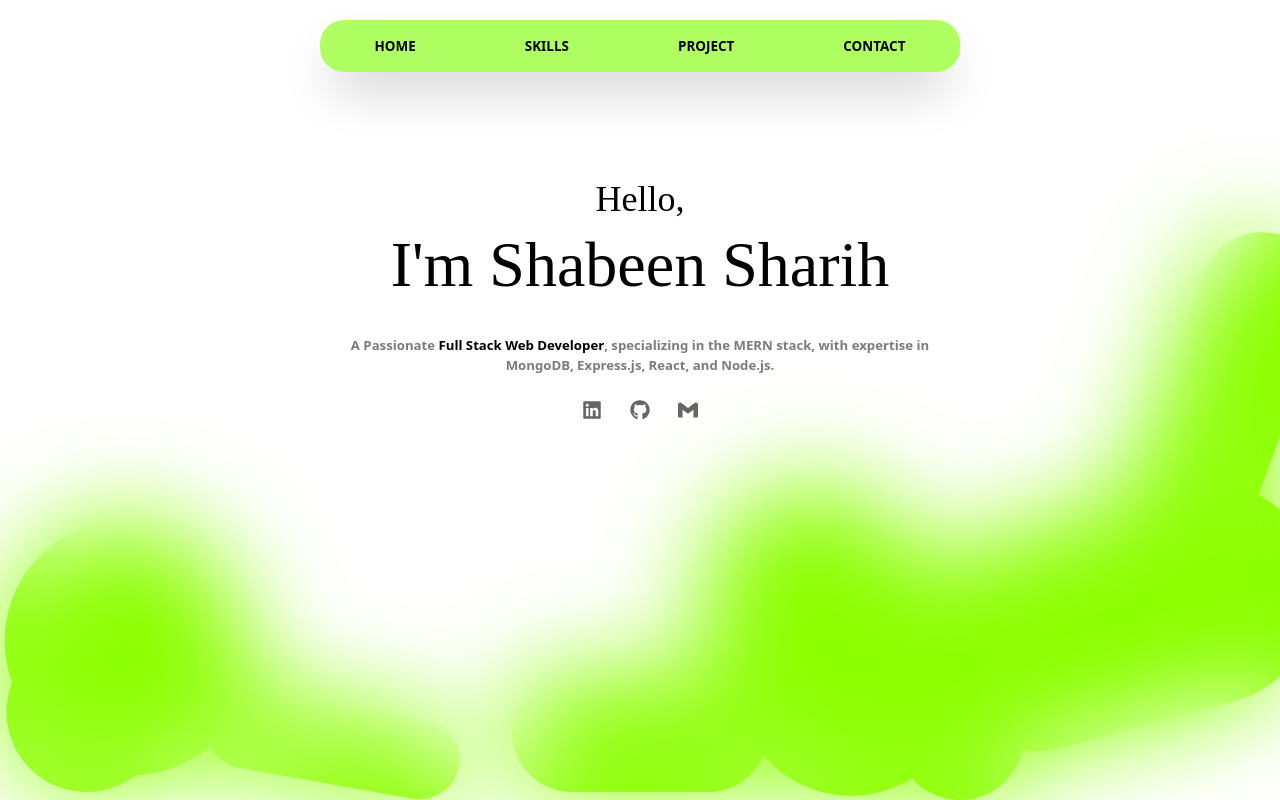
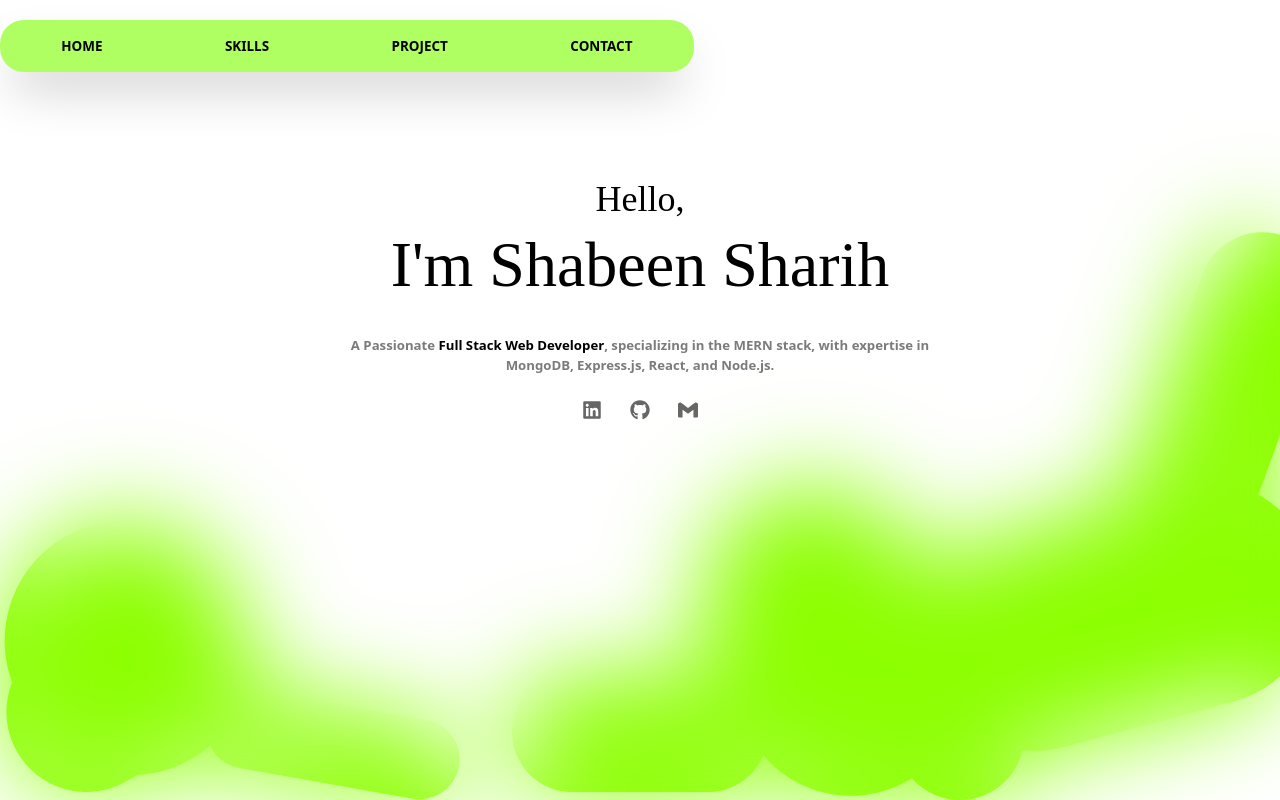
Before and after one commit to shabinx30/Portfolio, a Next.js app: page / in a window 1280 px wide. Built offline with nearby package versions, Linux system fonts and the light colour scheme; a web font is replaced by a local one.

Commit message:
feat: alert added

```diff
--- a/app/api/contact/route.ts
+++ b/app/api/contact/route.ts
@@ -25,7 +25,7 @@ export async function POST(req: Request) {
             text: `Message from ${naam} (${email}):\n\n${message}`,
         });
 
-        return Response.json({ message: "Message sent successfully." });
+        return Response.json({ message: "success" });
     } catch (error) {
         console.log(error);
         return new Response(
--- a/components/Contact.tsx
+++ b/components/Contact.tsx
@@ -4,7 +4,7 @@ import { useAppContext } from "@/context/AppContext";
 import React, { useState } from "react";
 
 const Contacts = () => {
-    const { contactRef } = useAppContext();
+    const { contactRef, setAlert } = useAppContext();
     const [formData, setFormData] = useState({
         naam: "",
         email: "",
@@ -29,7 +29,15 @@ const Contacts = () => {
         });
 
         const data = await response.json();
-        alert(data.message);
+        if (data.message === "success") {
+            setFormData({
+                naam: "",
+                email: "",
+                message: "",
+            });
+        }
+        setAlert({status: true, message: data.message})
+        console.log(data.message)
     };
 
     return (
@@ -76,6 +84,7 @@ const Contacts = () => {
                 <input
                     id="naam"
                     type="text"
+                    value={formData.naam}
                     onChange={handleChange}
                     className="bg-[#3b3b3b] text-white rounded-lg outline-none p-1 h-[2em]"
                 />
@@ -83,12 +92,14 @@ const Contacts = () => {
                 <input
                     id="email"
                     type="email"
+                    value={formData.email}
                     onChange={handleChange}
                     className="bg-[#3b3b3b] text-white rounded-lg outline-none p-1 h-[2em]"
                 />
                 <label htmlFor="message">Message</label>
                 <textarea
                     id="message"
+                    value={formData.message}
                     onChange={handleChange}
                     className="bg-[#3b3b3b] text-white rounded-lg outline-none p-1 min-h-[6em]"
                 ></textarea>
--- a/components/Navbar.tsx
+++ b/components/Navbar.tsx
@@ -1,14 +1,21 @@
 "use client";
 
-import { motion } from "framer-motion";
+import { AnimatePresence, motion } from "framer-motion";
 import React, { RefObject, useEffect, useRef, useState } from "react";
 import { useAppContext } from "@/context/AppContext";
 
 const Navbar = () => {
     const [showNav, setShowNav] = useState<boolean>(true);
     const prevScoll = useRef<number>(0);
-    const { homeRef, skillsRef, projectsRef, contactRef, scroll } =
-        useAppContext();
+    const {
+        homeRef,
+        skillsRef,
+        projectsRef,
+        contactRef,
+        scroll,
+        alert,
+        setAlert,
+    } = useAppContext();
 
     const handleScroll = (section: RefObject<HTMLDivElement | null>) => {
         if (scroll && section?.current) {
@@ -34,9 +41,19 @@ const Navbar = () => {
         });
     }, [scroll]);
 
+    useEffect(() => {
+        let interval: any;
+        if (alert) {
+            interval = setTimeout(() => {
+                setAlert({ status: false, message: "" });
+            }, 3000);
+        }
+        return () => clearInterval(interval);
+    }, [alert]);
+
     return (
         <motion.nav
-            className="fixed z-[100] w-[100dvw] flex justify-center items-center pt-5 text-[0.7em] HN-semi-bold lg:text-[0.84em] font-bold select-none"
+            className="fixed z-[100] w-[100dvw] text-[0.7em] HN-semi-bold lg:text-[0.84em] font-bold select-none"
             initial={{ y: -100 }}
             animate={{ y: showNav ? 0 : -100 }}
             transition={{
@@ -45,7 +62,15 @@ const Navbar = () => {
                 damping: 25,
             }}
         >
-            <ul className="w-[80%] md:w-[60%] lg:w-[50%] bg-[#B0FF62] dark:bg-[#cfcfcf] dark:text-black shadow-2xl flex justify-around items-center rounded-3xl py-4">
+            <div className="relative">
+                <ul
+                    className={
+                        "absolute z-[100] top-5 transition-[width] duration-700 ease-in-out will-change-[width] place-self-center bg-[#B0FF62] dark:bg-[#cfcfcf] dark:text-black shadow-2xl flex justify-around items-center rounded-3xl py-4 " +
+                        (alert.status
+                            ? "w-[80%] md:w-[60%] lg:w-[50%]"
+                            : "w-[calc(80%-(-1em))] md:w-[calc(60%-(-2em))] lg:w-[calc(50%-(-4em))]")
+                    }
+                >
                     <li
                         className="cursor-pointer"
                         onClick={() => handleScroll(homeRef)}
@@ -71,6 +96,29 @@ const Navbar = () => {
                         CONTACT
                     </li>
                 </ul>
+                <AnimatePresence>
+                    {alert.status && (
+                        <motion.div
+                            initial={{ top: 20, background: "#fff" }}
+                            animate={{ top: 90, background: alert.message === "success" ? "#B0FF62" : "#FF6467" }}
+                            exit={{ top: 20, background: "#fff" }}
+                            transition={{
+                                type: "spring",
+                                stiffness: 120,
+                                damping: 25,
+                            }}
+                            className={
+                                "absolute z-[50] top-5 place-self-center text-black rounded-full pt-2 pb-2.5 px-4 " +
+                                (alert.message === "success"
+                                    ? "bg-[#B0FF62]"
+                                    : "bg-red-400")
+                            }
+                        >
+                            {alert.message}
+                        </motion.div>
+                    )}
+                </AnimatePresence>
+            </div>
         </motion.nav>
     );
 };
--- a/context/AppContext.tsx
+++ b/context/AppContext.tsx
@@ -8,16 +8,25 @@ import {
     useState,
     useEffect,
     RefObject,
+    SetStateAction,
+    Dispatch,
 } from "react";
 import type LocomotiveScroll from "locomotive-scroll";
 import Navbar from "@/components/Navbar";
 
 interface AppContextType {
-    homeRef: RefObject<HTMLDivElement | null>
+    homeRef: RefObject<HTMLDivElement | null>;
     skillsRef: RefObject<HTMLDivElement | null>;
     projectsRef: RefObject<HTMLDivElement | null>;
     contactRef: RefObject<HTMLDivElement | null>;
     scroll: LocomotiveScroll | null;
+    alert: { status: boolean; message: string };
+    setAlert: Dispatch<
+        SetStateAction<{
+            status: boolean;
+            message: string;
+        }>
+    >;
 }
 
 const AppContext = createContext<AppContextType | undefined>(undefined);
@@ -27,6 +36,10 @@ const AppProvider = ({ children }: { children: ReactNode }) => {
     const skillsRef = useRef<HTMLDivElement>(null);
     const projectsRef = useRef<HTMLDivElement>(null);
     const contactRef = useRef<HTMLDivElement>(null);
+    const [alert, setAlert] = useState({
+        status: false,
+        message: "",
+    });
     const [scroll, setScroll] = useState<LocomotiveScroll | null>(null);
     const scrollContainerRef = useRef<HTMLDivElement>(null);
 
@@ -68,7 +81,17 @@ const AppProvider = ({ children }: { children: ReactNode }) => {
     }, []);
 
     return (
-        <AppContext.Provider value={{ homeRef, skillsRef, projectsRef, contactRef, scroll }}>
+        <AppContext.Provider
+            value={{
+                homeRef,
+                skillsRef,
+                projectsRef,
+                contactRef,
+                scroll,
+                alert,
+                setAlert,
+            }}
+        >
             <Navbar />
             <div ref={scrollContainerRef} data-scroll-container>
                 {children}
```
Lines whose indentation alone changed are shown as unchanged.
